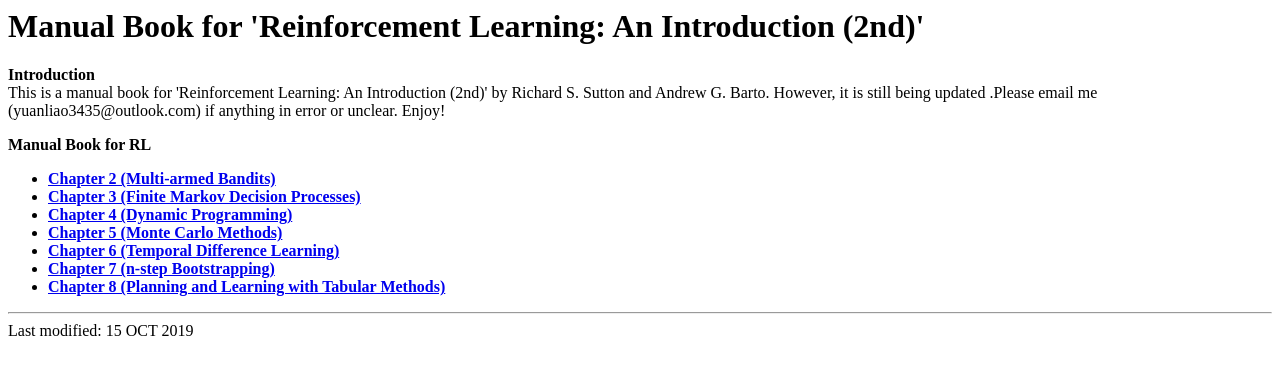
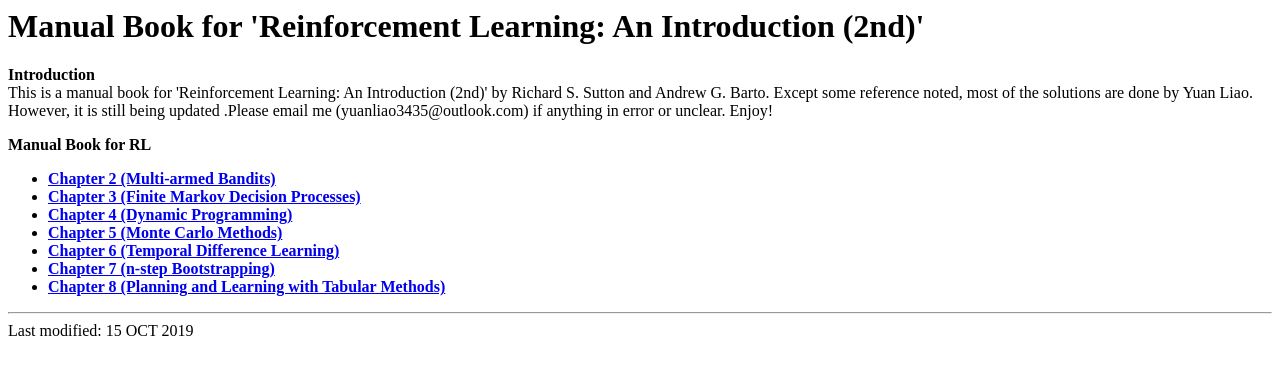
Before and after one commit to pi3435/pi3435.github.io, a plain HTML site: page RLmanualbook.html in a window 1280 px wide. Drawn offline with Linux system fonts and the light colour scheme.

Commit message:
Update RLmanualbook.html

```diff
--- a/RLmanualbook.html
+++ b/RLmanualbook.html
@@ -10,7 +10,7 @@
     <h1>Manual Book for 'Reinforcement Learning: An Introduction (2nd)'</h1>
 
     <p class="bodycopy">
-    <b>Introduction</b><br>This is a manual book for 'Reinforcement Learning: An Introduction (2nd)' by Richard S. Sutton and Andrew G. Barto. However, it is still being updated .Please email me (yuanliao3435@outlook.com) if anything in error or unclear. Enjoy!
+    <b>Introduction</b><br>This is a manual book for 'Reinforcement Learning: An Introduction (2nd)' by Richard S. Sutton and Andrew G. Barto. Except some reference noted, most of the solutions are done by Yuan Liao. However, it is still being updated .Please email me (yuanliao3435@outlook.com) if anything in error or unclear. Enjoy!
     </p>
 
 
```
